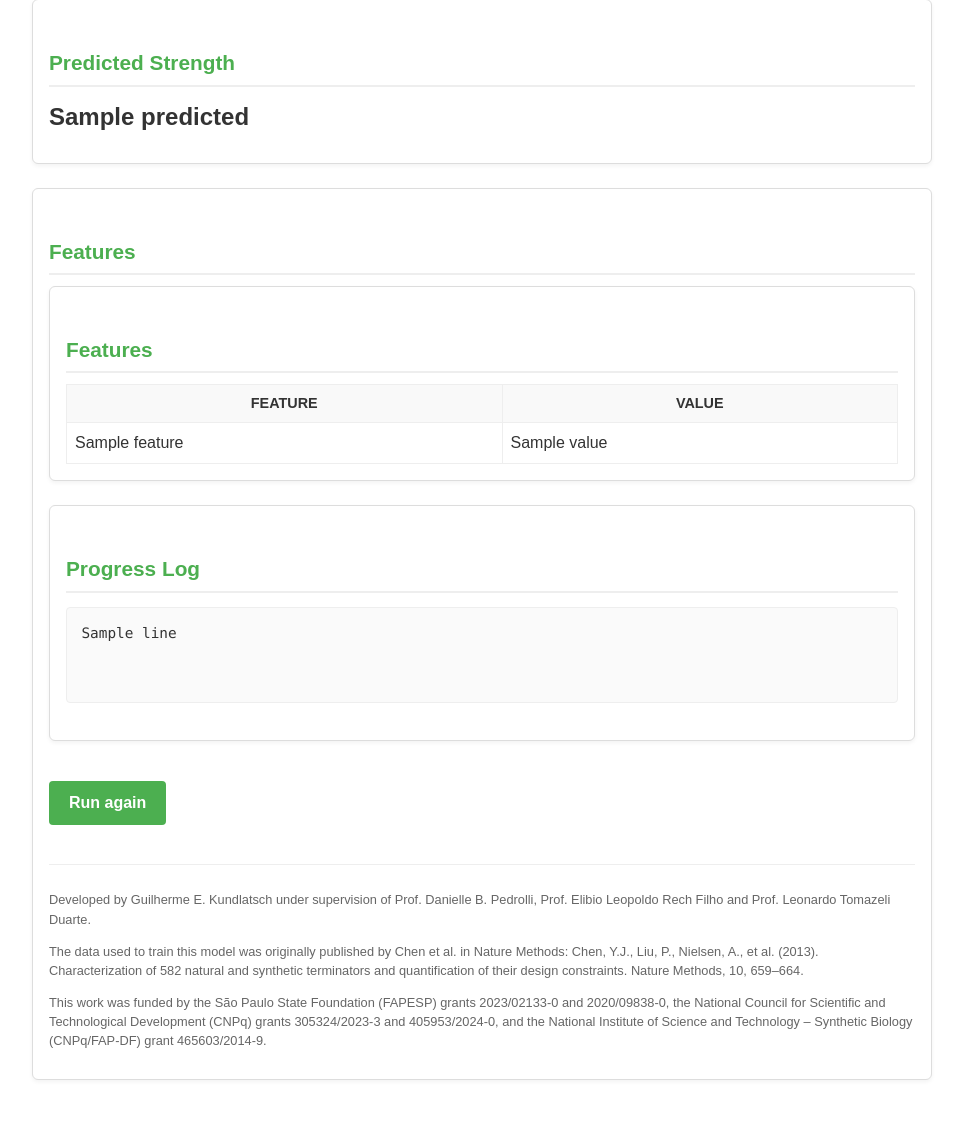
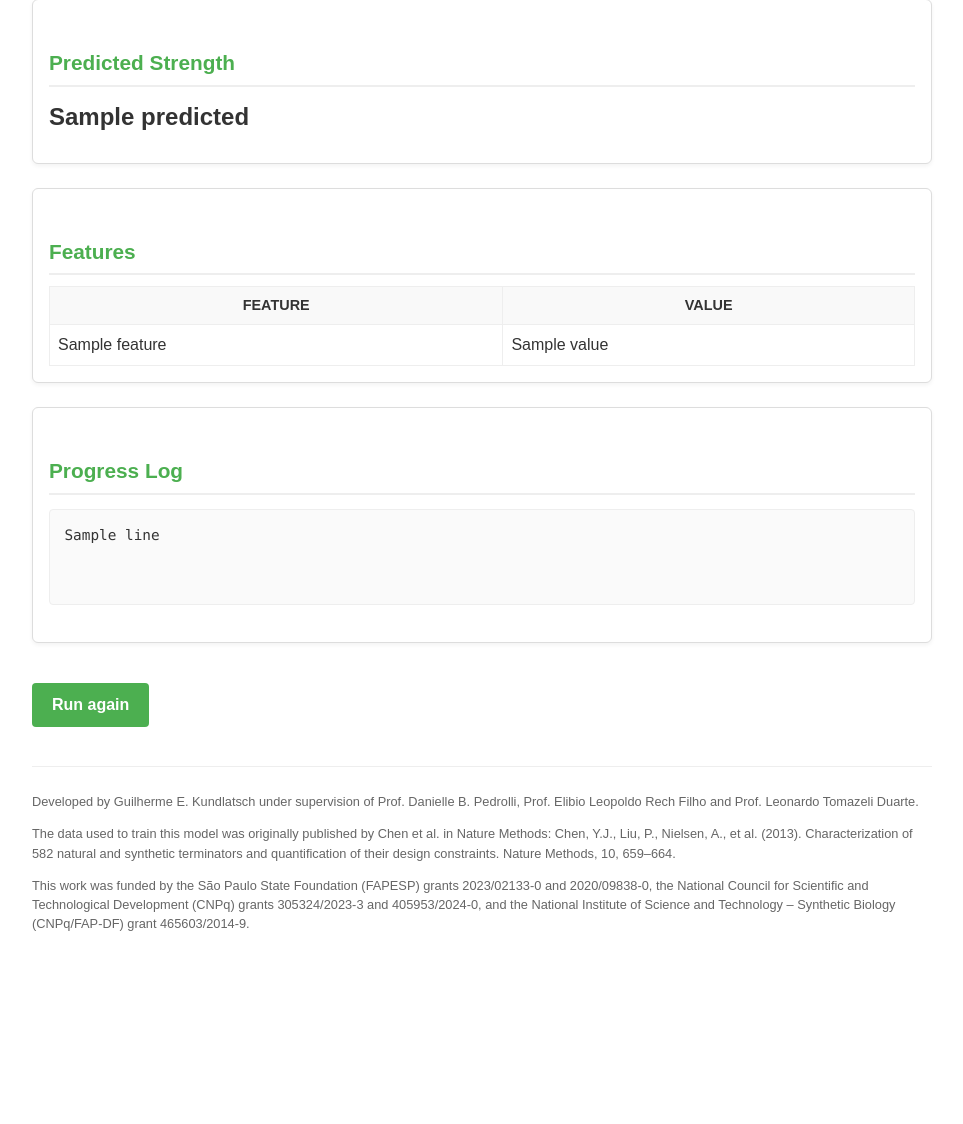
Before and after one commit to gkundlatsch/TerFac, a Flask app: template templates/results.html in a window 1280 px wide. Shown: the part 279-1403 px from the top of the page, without its empty margins (158-1121 px from the left). After the commit the page ends 1210 px from the top, so only its background shows below. Run offline with Flask 3, Linux system fonts and the light colour scheme; the template is opened without the code that fills it: most values are stand-ins (such as "Sample title", 1, 10 or a date in 2020); parts of the project's set-up code (start-up, migrations or seed data) failed here and were passed over.

Commit message:
Fix HTML structure and formatting in results.html

```diff
--- a/templates/results.html
+++ b/templates/results.html
@@ -117,9 +117,6 @@
     <div class="card">
       <h2>Features</h2>
 
-    <div class="card">
-      <h2>Features</h2>
-
     {% set feature_name_map = {
       "Tamanho Loop": "Loop length",
       "A%_6_A_tract": "A% (first 6 nt of A-tract)",
```
